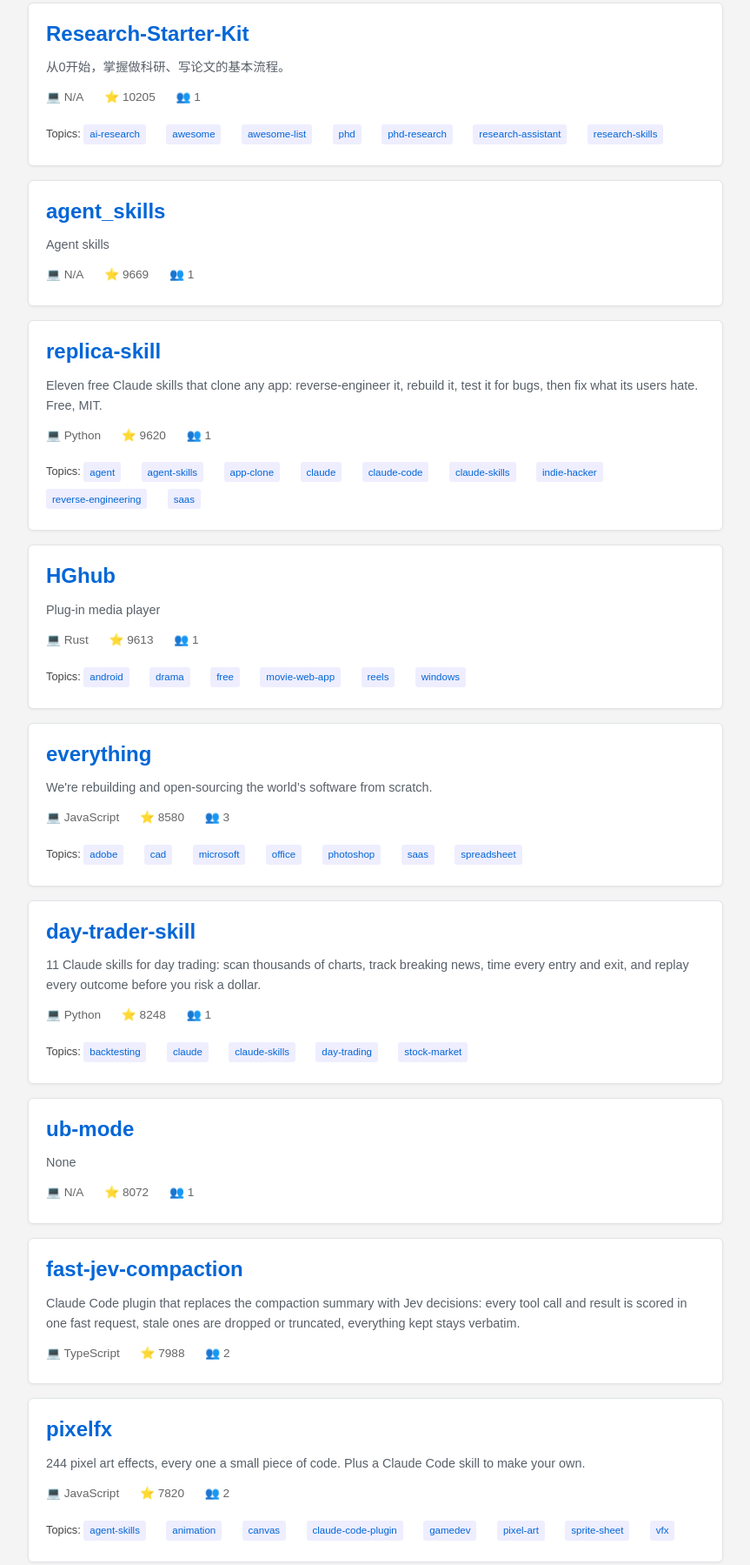
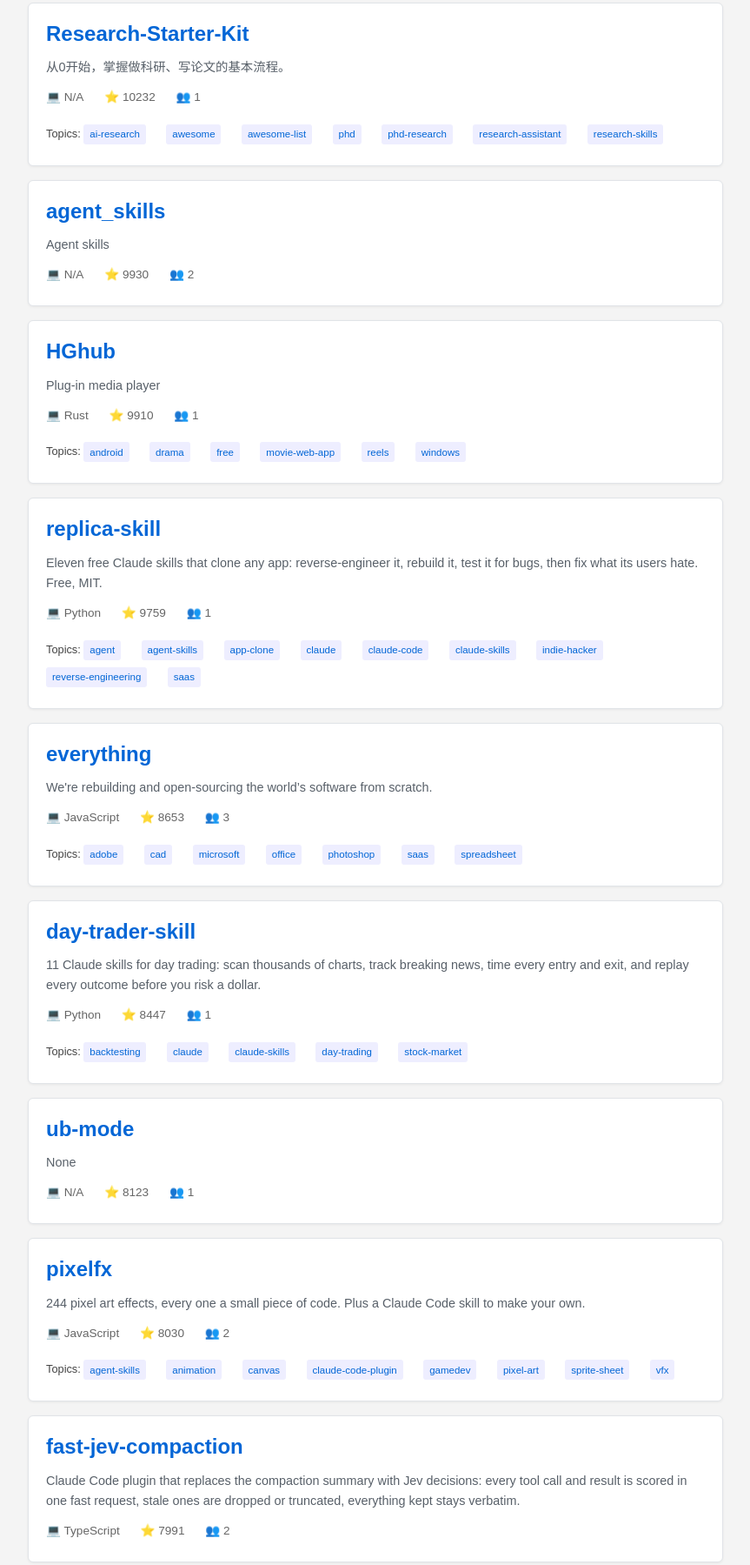
Before and after one commit to tkys/github-alt-trends, a plain HTML site: page docs/index.html in a window 1280 px wide. Shown: the part 933-2732 px from the top of the page at 87% size, without its empty margins (208-1071 px from the left). Drawn offline with Linux system fonts and the light colour scheme.

Commit message:
Update alternative trends data (Wed Nov 18 05:58:51 UTC 2026)

```diff
--- a/docs/index.html
+++ b/docs/index.html
@@ -10,7 +10,7 @@
     <header>
         <h1>GitHub Alternative Trends</h1>
         <p>AI/LLM以外の急成長中・個人/小規模開発リポジトリ</p>
-        <p class="last-updated">Last updated: 2026-11-17 06:39:15 UTC</p>
+        <p class="last-updated">Last updated: 2026-11-18 05:58:50 UTC</p>
     </header>
 
     <main>
@@ -23,7 +23,7 @@
 
                         <div class="meta">
                             <span class="language">💻 Python</span>
-                            <span class="stars">⭐ 24556</span>
+                            <span class="stars">⭐ 24592</span>
                             <!-- <span class="stars-growth">📈 +-1</span>  Placeholder, so commented out -->
                             <span class="contributors">👥 1</span>
 
@@ -36,7 +36,7 @@
 
                         <div class="meta">
                             <span class="language">💻 TypeScript</span>
-                            <span class="stars">⭐ 23546</span>
+                            <span class="stars">⭐ 23716</span>
                             <!-- <span class="stars-growth">📈 +-1</span>  Placeholder, so commented out -->
                             <span class="contributors">👥 1</span>
 
@@ -49,7 +49,7 @@
 
                         <div class="meta">
                             <span class="language">💻 N/A</span>
-                            <span class="stars">⭐ 15613</span>
+                            <span class="stars">⭐ 15751</span>
                             <!-- <span class="stars-growth">📈 +-1</span>  Placeholder, so commented out -->
                             <span class="contributors">👥 1</span>
 
@@ -85,7 +85,7 @@
 
                         <div class="meta">
                             <span class="language">💻 HTML</span>
-                            <span class="stars">⭐ 14787</span>
+                            <span class="stars">⭐ 14830</span>
                             <!-- <span class="stars-growth">📈 +-1</span>  Placeholder, so commented out -->
                             <span class="contributors">👥 2</span>
 
@@ -98,7 +98,7 @@
 
                         <div class="meta">
                             <span class="language">💻 N/A</span>
-                            <span class="stars">⭐ 10205</span>
+                            <span class="stars">⭐ 10232</span>
                             <!-- <span class="stars-growth">📈 +-1</span>  Placeholder, so commented out -->
                             <span class="contributors">👥 1</span>
 
@@ -130,9 +130,39 @@
 
                         <div class="meta">
                             <span class="language">💻 N/A</span>
-                            <span class="stars">⭐ 9669</span>
+                            <span class="stars">⭐ 9930</span>
+                            <!-- <span class="stars-growth">📈 +-1</span>  Placeholder, so commented out -->
+                            <span class="contributors">👥 2</span>
+
+                        </div>
+                    </li>
+
+                    <li class="repo-item">
+                        <h2><a href="https://github.com/Minireel/HGhub" target="_blank" rel="noopener noreferrer">HGhub</a></h2>
+                        <p class="description">Plug-in media player</p>
+
+                        <div class="meta">
+                            <span class="language">💻 Rust</span>
+                            <span class="stars">⭐ 9910</span>
                             <!-- <span class="stars-growth">📈 +-1</span>  Placeholder, so commented out -->
                             <span class="contributors">👥 1</span>
+
+                            <div class="topics">
+                                Topics:
+
+                                    <span class="topic-tag">android</span>
+
+                                    <span class="topic-tag">drama</span>
+
+                                    <span class="topic-tag">free</span>
+
+                                    <span class="topic-tag">movie-web-app</span>
+
+                                    <span class="topic-tag">reels</span>
+
+                                    <span class="topic-tag">windows</span>
+
+                            </div>
 
                         </div>
                     </li>
@@ -143,7 +173,7 @@
 
                         <div class="meta">
                             <span class="language">💻 Python</span>
-                            <span class="stars">⭐ 9620</span>
+                            <span class="stars">⭐ 9759</span>
                             <!-- <span class="stars-growth">📈 +-1</span>  Placeholder, so commented out -->
                             <span class="contributors">👥 1</span>
 
@@ -174,42 +204,12 @@
                     </li>
 
                     <li class="repo-item">
-                        <h2><a href="https://github.com/Minireel/HGhub" target="_blank" rel="noopener noreferrer">HGhub</a></h2>
-                        <p class="description">Plug-in media player</p>
-
-                        <div class="meta">
-                            <span class="language">💻 Rust</span>
-                            <span class="stars">⭐ 9613</span>
-                            <!-- <span class="stars-growth">📈 +-1</span>  Placeholder, so commented out -->
-                            <span class="contributors">👥 1</span>
-
-                            <div class="topics">
-                                Topics:
-
-                                    <span class="topic-tag">android</span>
-
-                                    <span class="topic-tag">drama</span>
-
-                                    <span class="topic-tag">free</span>
-
-                                    <span class="topic-tag">movie-web-app</span>
-
-                                    <span class="topic-tag">reels</span>
-
-                                    <span class="topic-tag">windows</span>
-
-                            </div>
-
-                        </div>
-                    </li>
-
-                    <li class="repo-item">
                         <h2><a href="https://github.com/HeyPuter/everything" target="_blank" rel="noopener noreferrer">everything</a></h2>
                         <p class="description">We're rebuilding and open-sourcing the world’s software from scratch.</p>
 
                         <div class="meta">
                             <span class="language">💻 JavaScript</span>
-                            <span class="stars">⭐ 8580</span>
+                            <span class="stars">⭐ 8653</span>
                             <!-- <span class="stars-growth">📈 +-1</span>  Placeholder, so commented out -->
                             <span class="contributors">👥 3</span>
 
@@ -241,7 +241,7 @@
 
                         <div class="meta">
                             <span class="language">💻 Python</span>
-                            <span class="stars">⭐ 8248</span>
+                            <span class="stars">⭐ 8447</span>
                             <!-- <span class="stars-growth">📈 +-1</span>  Placeholder, so commented out -->
                             <span class="contributors">👥 1</span>
 
@@ -269,22 +269,9 @@
 
                         <div class="meta">
                             <span class="language">💻 N/A</span>
-                            <span class="stars">⭐ 8072</span>
+                            <span class="stars">⭐ 8123</span>
                             <!-- <span class="stars-growth">📈 +-1</span>  Placeholder, so commented out -->
                             <span class="contributors">👥 1</span>
-
-                        </div>
-                    </li>
-
-                    <li class="repo-item">
-                        <h2><a href="https://github.com/tamaratran/fast-jev-compaction" target="_blank" rel="noopener noreferrer">fast-jev-compaction</a></h2>
-                        <p class="description">Claude Code plugin that replaces the compaction summary with Jev decisions: every tool call and result is scored in one fast request, stale ones are dropped or truncated, everything kept stays verbatim.</p>
-
-                        <div class="meta">
-                            <span class="language">💻 TypeScript</span>
-                            <span class="stars">⭐ 7988</span>
-                            <!-- <span class="stars-growth">📈 +-1</span>  Placeholder, so commented out -->
-                            <span class="contributors">👥 2</span>
 
                         </div>
                     </li>
@@ -295,7 +282,7 @@
 
                         <div class="meta">
                             <span class="language">💻 JavaScript</span>
-                            <span class="stars">⭐ 7820</span>
+                            <span class="stars">⭐ 8030</span>
                             <!-- <span class="stars-growth">📈 +-1</span>  Placeholder, so commented out -->
                             <span class="contributors">👥 2</span>
 
@@ -324,12 +311,25 @@
                     </li>
 
                     <li class="repo-item">
+                        <h2><a href="https://github.com/tamaratran/fast-jev-compaction" target="_blank" rel="noopener noreferrer">fast-jev-compaction</a></h2>
+                        <p class="description">Claude Code plugin that replaces the compaction summary with Jev decisions: every tool call and result is scored in one fast request, stale ones are dropped or truncated, everything kept stays verbatim.</p>
+
+                        <div class="meta">
+                            <span class="language">💻 TypeScript</span>
+                            <span class="stars">⭐ 7991</span>
+                            <!-- <span class="stars-growth">📈 +-1</span>  Placeholder, so commented out -->
+                            <span class="contributors">👥 2</span>
+
+                        </div>
+                    </li>
+
+                    <li class="repo-item">
                         <h2><a href="https://github.com/yang0/handraw-style" target="_blank" rel="noopener noreferrer">handraw-style</a></h2>
                         <p class="description">手绘风格编号画廊与双语提示词 Skill</p>
 
                         <div class="meta">
                             <span class="language">💻 HTML</span>
-                            <span class="stars">⭐ 7768</span>
+                            <span class="stars">⭐ 7798</span>
                             <!-- <span class="stars-growth">📈 +-1</span>  Placeholder, so commented out -->
                             <span class="contributors">👥 1</span>
 
@@ -342,7 +342,7 @@
 
                         <div class="meta">
                             <span class="language">💻 HTML</span>
-                            <span class="stars">⭐ 7318</span>
+                            <span class="stars">⭐ 7335</span>
                             <!-- <span class="stars-growth">📈 +-1</span>  Placeholder, so commented out -->
                             <span class="contributors">👥 2</span>
 
@@ -370,7 +370,7 @@
 
                         <div class="meta">
                             <span class="language">💻 JavaScript</span>
-                            <span class="stars">⭐ 7072</span>
+                            <span class="stars">⭐ 7165</span>
                             <!-- <span class="stars-growth">📈 +-1</span>  Placeholder, so commented out -->
                             <span class="contributors">👥 1</span>
 
@@ -412,7 +412,7 @@
 
                         <div class="meta">
                             <span class="language">💻 Python</span>
-                            <span class="stars">⭐ 6849</span>
+                            <span class="stars">⭐ 7010</span>
                             <!-- <span class="stars-growth">📈 +-1</span>  Placeholder, so commented out -->
                             <span class="contributors">👥 1</span>
 
```
